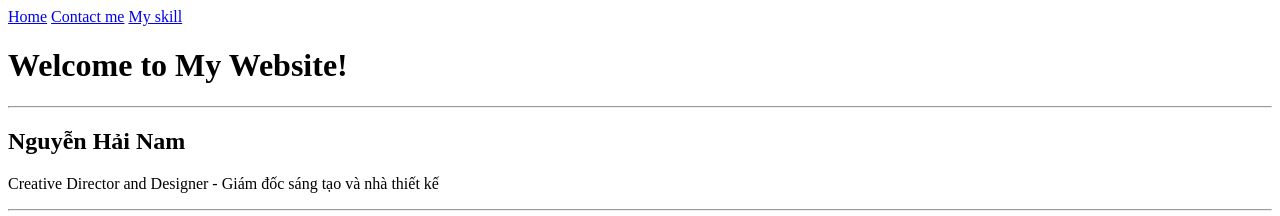
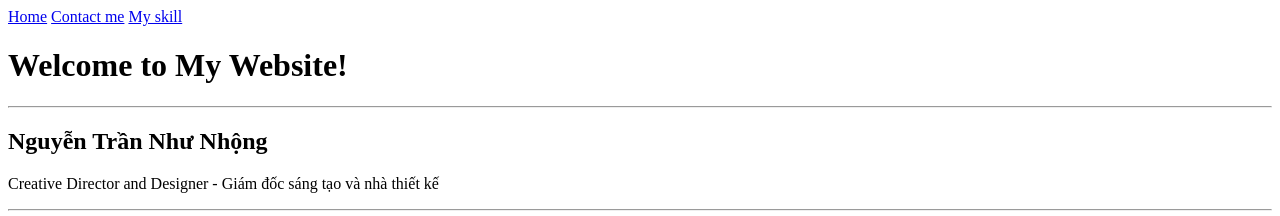
Before and after one commit to NgNampro/Project-1, a plain HTML site: page index.html in a window 1280 px wide. Shown: the top 216 px of the page. Drawn offline with Linux system fonts and the light colour scheme.

Commit message:
Add files via upload

```diff
--- a/index.html
+++ b/index.html
@@ -20,7 +20,7 @@
 
     <h1>Welcome to My Website!</h1>
     <hr>
-    <h2>Nguyễn Hải Nam</h2>
+    <h2>Nguyễn Trần Như Nhộng</h2>
     <p>Creative Director and Designer - Giám đốc sáng tạo và nhà thiết kế</p>
     <hr>
 
```
